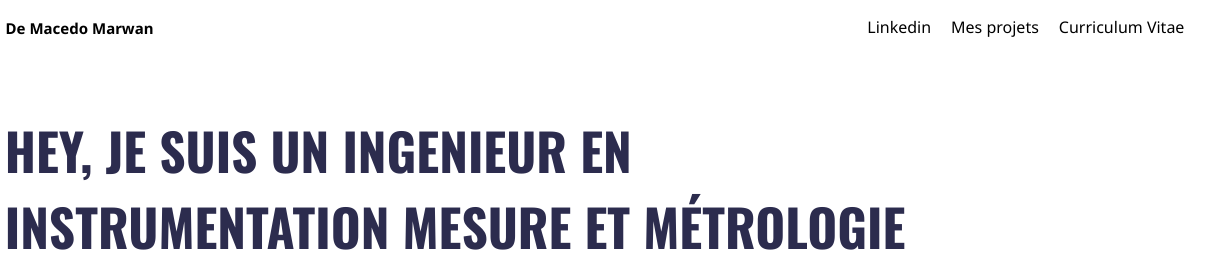
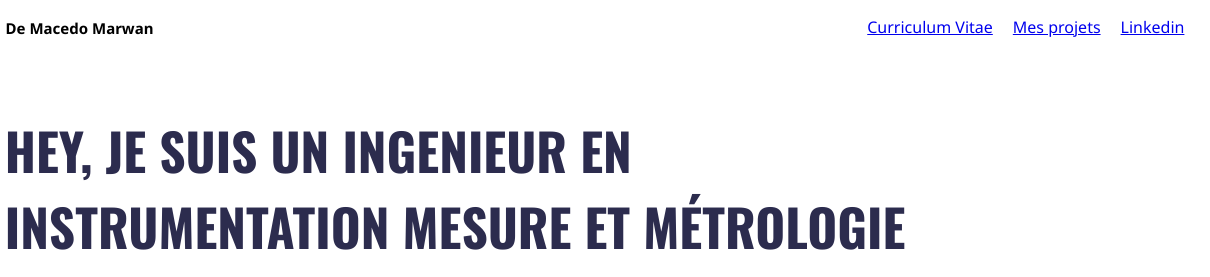
Before and after one commit to Zephyr7735/monpo, a plain HTML site: page index.html in a window 1280 px wide. Shown: the top 277 px of the page, 70-1280 px from the left. Drawn offline with nearby package versions, Linux system fonts and the light colour scheme.

Commit message:
new version

```diff
--- a/index.html
+++ b/index.html
@@ -25,12 +25,9 @@
         <h1>De Macedo Marwan</h1>
     </div>
     <ul>
-        <li>Linkedin</li>
-        <li>Mes projets</li>
-        <li>Curriculum Vitae</li>
-
-
-
+        <li><a href="DEMACEDO_Marwan_TRE_CV.pdf" download>Curriculum Vitae</a></li><!-- liens de téléchargement du CV- rappelle Href utiliser pour specifier le chemin vers votre  fichier-->
+        <li><a href="#projets">Mes projets</a></li>
+        <li><a href="https://www.linkedin.com/in/demacedo-marwan-b8a61b223/">Linkedin</a></li><!-- liens allant sur Linkedin -->
     </ul>
     </nav>
     <section class="page-content" title="introduction"> <!--section stocké header   -->
```
Also changed, not shown: 1 other file.
